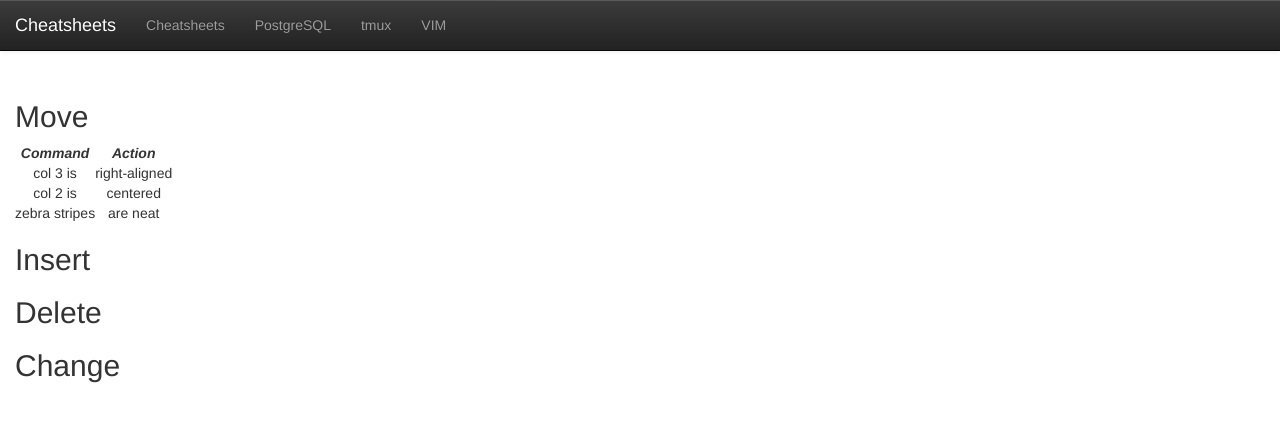
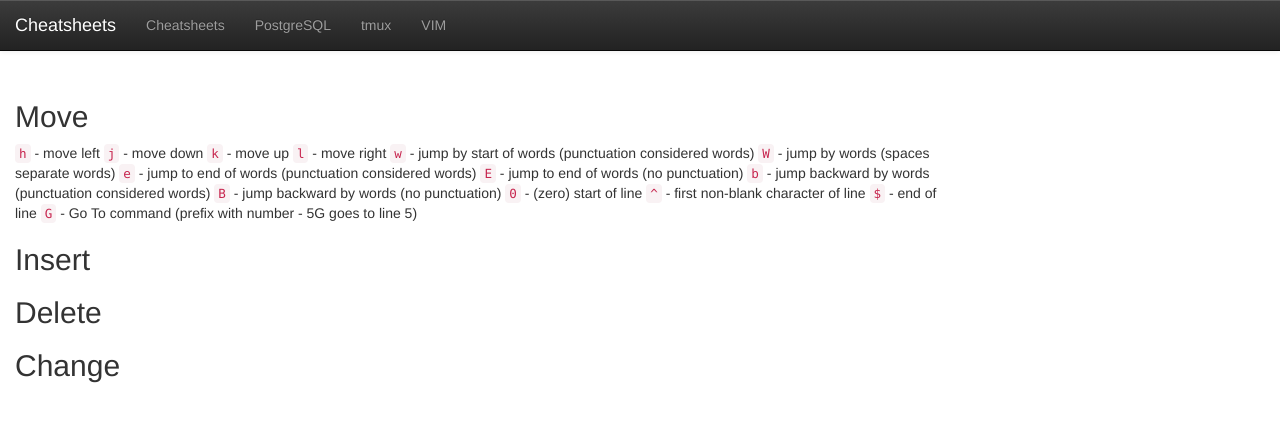
Before and after one commit to glamb/cheatsheets, a Jekyll site: the page built from vim.md, in a window 1280 px wide. Shown: the top 422 px of the page. Built offline with Jekyll 4.4.1, drawn with Linux system fonts in a browser that asks for light colours; nearby versions of some CDN libraries; Markdown is read by kramdown in place of the engine named in the settings.

Commit message:
adding more to vim

```diff
--- a/vim.md
+++ b/vim.md
@@ -4,11 +4,20 @@ title: VIM
 ---
 ## Move
 
-| *Command*       | *Action*         |
-| :-------------: | :--------------: |
-| col 3 is        | right-aligned    |
-| col 2 is        | centered         |
-| zebra stripes   | are neat         |
+`h` - move left
+`j` - move down
+`k` - move up
+`l` - move right
+`w` - jump by start of words (punctuation considered words)
+`W` - jump by words (spaces separate words)
+`e` - jump to end of words (punctuation considered words)
+`E` - jump to end of words (no punctuation)
+`b` - jump backward by words (punctuation considered words)
+`B` - jump backward by words (no punctuation)
+`0` - (zero) start of line
+`^` - first non-blank character of line
+`$` - end of line
+`G` - Go To command (prefix with number - 5G goes to line 5)
 
 ## Insert
 ## Delete
```
